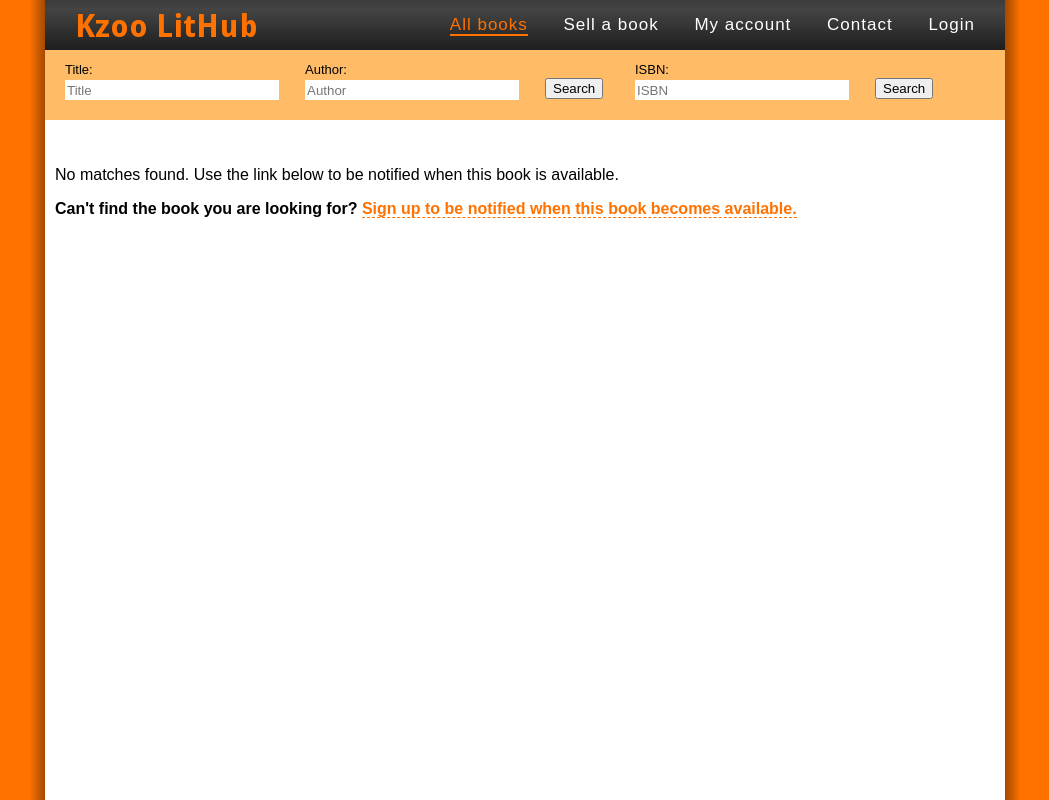
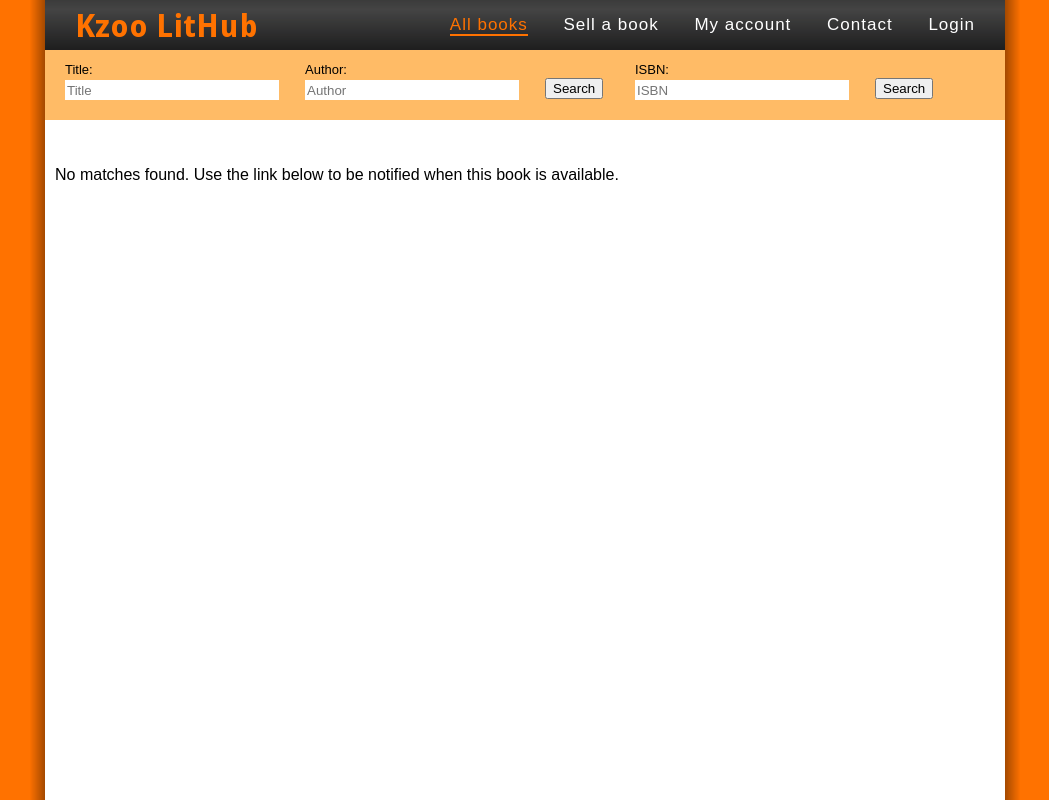
Before and after one commit to umangv/LitHub, a Django app: template templates/bookswap/book_isbn.html in a window 1280 px wide. Shown: the whole page, without its empty margins (115-1164 px from the left). Run offline with Django 3.2, Linux system fonts and the light colour scheme; the template is opened without the code that fills it, so the values that code supplies are empty; parts of the project's set-up code (start-up, migrations or seed data) failed here and were passed over; some web fonts are replaced.

Commit message:
No new book through subscribe for existing ISBN.

```diff
--- a/templates/bookswap/book_isbn.html
+++ b/templates/bookswap/book_isbn.html
@@ -21,4 +21,4 @@
 {% block nav_allbooks %}selected{% endblock %}
 {% block message %}<p>{% if results|length > 1 %}We found {{results|length}} books. There should only be one book for every ISBN number. However, there may be some user-submitted duplicates. If you notice any inaccurate information, please inform us using the contact page.</p><p>Look through the results below to find the best match.{% else %}{% if results %}We found one book:{% else %}No matches found. Use the link below to be notified when this book is available.{% endif %}{% endif %}</p>
 {% endblock %}
-{% block subscribe_new %}<b>Can't find the book you are looking for? <a href="{% url bookswap.views.subscribe_to_new search_isbn %}">Sign up to be notified when this book becomes available.</a></b>{% endblock %}
+{% block subscribe_new %}{% endblock %}
```
